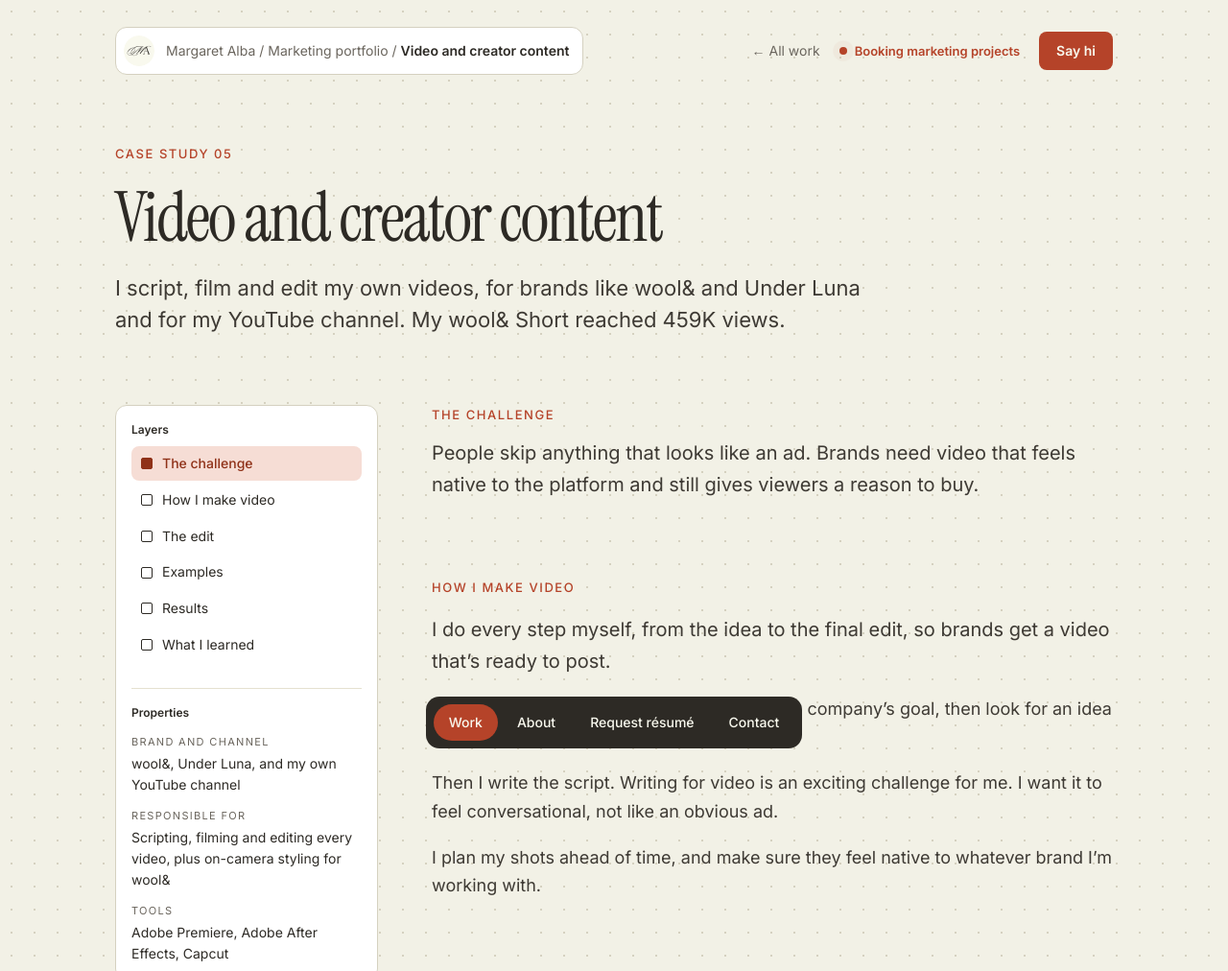
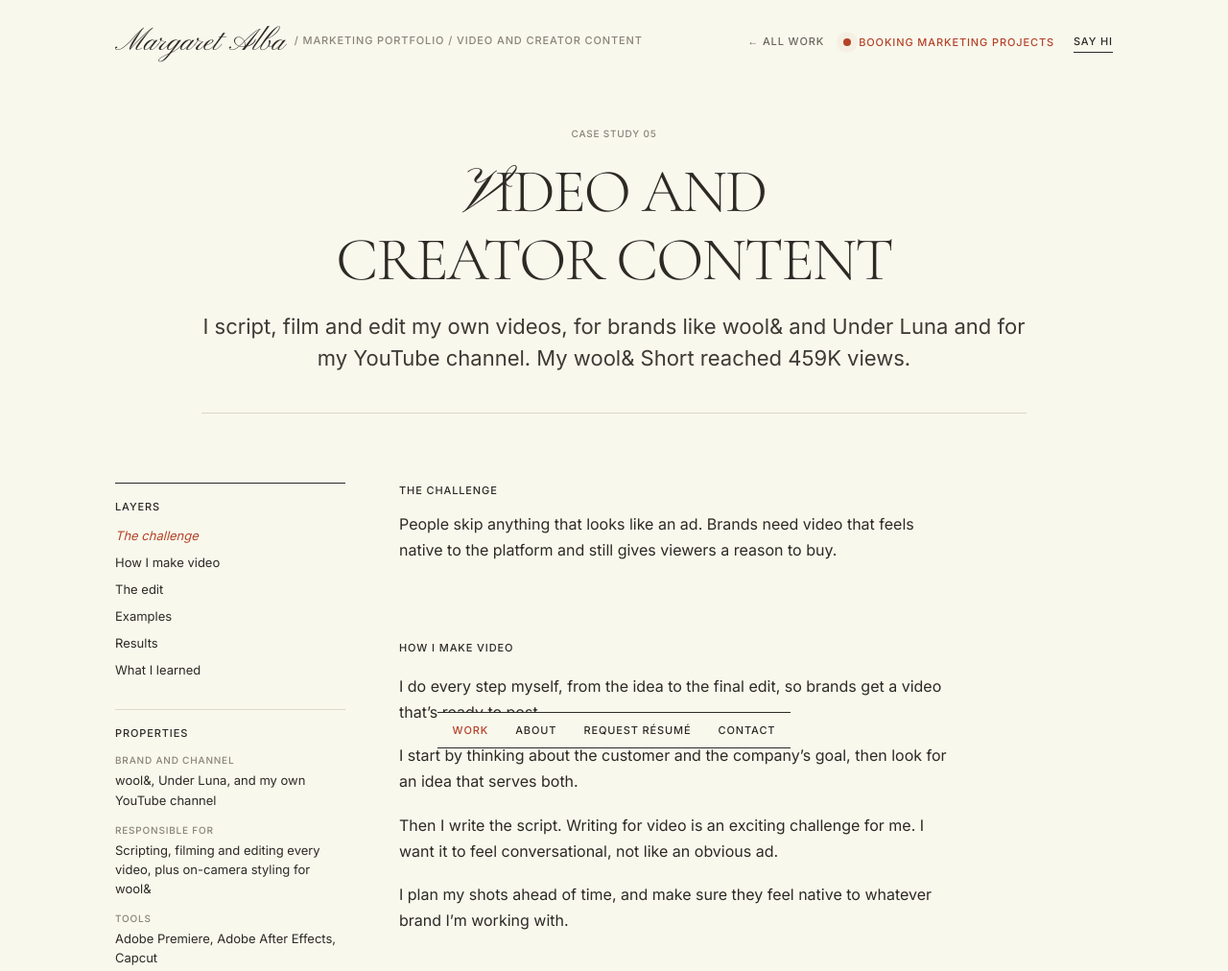
Before and after one commit to margaretalba/work, a plain HTML site: page video/index.html in a window 1280 px wide. Shown: the top 1012 px of the page at 96% size. Drawn offline with nearby package versions, Linux system fonts and the light colour scheme; a web font is replaced by a local one.

Commit message:
Restyle after garden.margaretalba.com: bookish type, pencil rules, no cards
A shared assets/garden.css layers the garden's look over every page: studio
cream and ink, IvyPresto Thin capitals with an Altesse swash initial, a Pinyon
Script wordmark, small Inter caps labels, centred title pages and pencil rules
instead of cards. The Figma cursor and hover selection stay.

Co-Authored-By: Claude Opus 5.5 <noreply@anthropic.com>
Claude-Session: https://claude.ai/code/session_01Bp2y4MwKfvAmLHEs5SbnWi

```diff
--- a/about/index.html
+++ b/about/index.html
@@ -17,7 +17,7 @@
 <meta property="og:image:height" content="630">
 <meta name="twitter:card" content="summary_large_image">
 <link rel="icon" href="/assets/img/logo.png">
-<link rel="preconnect" href="https://fonts.googleapis.com"><link href="https://fonts.googleapis.com/css2?family=Instrument+Serif:ital@0;1&amp;family=Inter:wght@400;500;600&amp;display=swap" rel="stylesheet">
+<link rel="preconnect" href="https://fonts.googleapis.com"><link href="https://fonts.googleapis.com/css2?family=Cormorant+Garamond:wght@300;400&amp;family=Inter:wght@400;500;600&amp;family=Pinyon+Script&amp;display=swap" rel="stylesheet">
 <link rel="stylesheet" href="https://use.typekit.net/haz5lhc.css">
 <style>
 
@@ -79,6 +79,7 @@ div[style*="repeat(4,1fr)"]{grid-template-columns:repeat(2,1fr)!important}
 }
 @media (prefers-reduced-motion:reduce){html{scroll-behavior:auto}}
 </style>
+<link rel="stylesheet" href="/assets/garden.css">
 </head>
 <body>
 <div class="cv" style="width:100%;color:#2D2A25;font-family:Inter,system-ui,sans-serif;font-size:16px;line-height:1.55;padding-bottom:40px">
--- /dev/null
+++ b/assets/garden.css
@@ -0,0 +1,276 @@
+/* Bookish look from garden.margaretalba.com, layered over each page's own styles.
+   Studio cream and ink, IvyPresto Thin capitals with an Altesse swash initial,
+   Inter text, small Inter caps labels and pencil rules instead of cards.
+   The Figma cursor and the hover selection stay. */
+
+:root {
+  --g-light: #F8F8ED;
+  --g-rule: #DDD8C8;
+  --g-gray: #8A8378;
+  --g-ink: #2D2A25;
+  --g-rust: #B54328;
+  --g-cocoa: #625448;
+  --g-roman: "ivypresto-display", "Cormorant Garamond", Georgia, serif;
+  --g-swash: "altesse-std-24pt", "Pinyon Script", cursive;
+  --g-script: "Pinyon Script", cursive;
+  --g-sans: Inter, "Helvetica Neue", Arial, sans-serif;
+}
+
+body,
+.cv {
+  background: var(--g-light) !important;
+  background-image: none !important;
+}
+.cv { color: var(--g-ink) !important; }
+::selection { background: #ede3c9aa; }
+
+/* Small Inter caps, for labels and links */
+.ey,
+.fl,
+.pr dt,
+.chip,
+.tb a,
+.st,
+.hv,
+.nx > span:first-child,
+.ch-t thead th,
+.ft,
+div[style*="text-transform:uppercase"] {
+  font-family: var(--g-sans) !important;
+  font-size: 11px !important;
+  font-weight: 500 !important;
+  font-style: normal !important;
+  line-height: 1.5 !important;
+  letter-spacing: .08em !important;
+  text-transform: uppercase !important;
+}
+
+/* ---- Header: script wordmark, no pill ---- */
+.wrap > div:first-child > div:first-child {
+  background: transparent !important;
+  border: 0 !important;
+  border-radius: 0 !important;
+  padding: 0 !important;
+}
+.wrap > div:first-child > div:first-child > img { display: none !important; }
+.wrap > div:first-child > div:first-child > span {
+  font-family: var(--g-sans);
+  font-size: 11px !important;
+  font-weight: 500;
+  letter-spacing: .08em;
+  text-transform: uppercase;
+  color: var(--g-gray);
+}
+.wrap > div:first-child > div:first-child > span > span { color: var(--g-gray) !important; }
+.wrap > div:first-child > div:first-child a.ma,
+.wrap > div:first-child > div:first-child b { color: var(--g-gray) !important; font-weight: 500 !important; }
+.wrap > div:first-child > div:first-child a.ma:first-child {
+  display: inline-block;
+  margin-right: 6px;
+  font-family: var(--g-script);
+  font-size: 32px;
+  font-weight: 400;
+  letter-spacing: 0;
+  line-height: 1;
+  text-transform: none;
+  color: var(--g-ink) !important;
+  vertical-align: -6px;
+}
+.wrap > div:first-child > div:first-child a.ma:hover { text-decoration: none; color: var(--g-rust) !important; }
+.wrap > div:first-child > div:last-child > a:not(.hv) {
+  font-family: var(--g-sans);
+  font-size: 11px;
+  font-weight: 500;
+  letter-spacing: .08em;
+  text-transform: uppercase;
+}
+.st { color: var(--g-rust) !important; }
+
+/* Buttons become underlined caps links, like "BOOK A SEAT" */
+.hv,
+a.hv[style] {
+  background: transparent !important;
+  color: var(--g-ink) !important;
+  border: 0 !important;
+  border-bottom: 1px solid currentColor !important;
+  border-radius: 0 !important;
+  padding: 2px 0 !important;
+}
+.hv .fl { display: none !important; }
+.hv:hover, .hv.is-on { color: var(--g-rust) !important; }
+div:has(> a.hv + a.hv) { gap: 14px 32px !important; }
+
+/* ---- Title pages: centred, IvyPresto Thin capitals, swash initial, a short rule ---- */
+h1.bd {
+  font-family: var(--g-roman) !important;
+  font-weight: 100 !important;
+  text-transform: uppercase;
+  letter-spacing: -.03em !important;
+  line-height: 1.02 !important;
+  font-size: clamp(2.4rem, 5.4vw, 4rem) !important;
+  text-wrap: balance;
+}
+h1.bd::first-letter {
+  font-family: var(--g-swash);
+  font-weight: 400;
+  letter-spacing: .02em;
+}
+.wrap > div:nth-child(2):has(> h1),
+.wrap > div:has(> h1.bd) {
+  max-width: 860px !important;
+  margin: 0 auto;
+  align-items: center;
+  text-align: center;
+  padding-bottom: 40px;
+  border-bottom: 1px solid var(--g-rule);
+}
+.wrap > div:has(> h1.bd) > p { margin-left: auto !important; margin-right: auto !important; }
+.wrap > div:has(> h1.bd) > .ey,
+.wrap > div:has(> h1.bd) > div[style*="text-transform:uppercase"] {
+  color: var(--g-gray) !important;
+  font-size: 10px !important;
+}
+.wrap > div:has(> h1.bd) > div[style*="flex-wrap:wrap;gap:20px 40px"] { justify-content: center; }
+.bub > div:last-child {
+  background: var(--g-light) !important;
+  border-radius: 0 !important;
+  border-color: var(--g-rule) !important;
+  text-align: left;
+}
+
+/* Other display type: IvyPresto, light */
+.bd {
+  font-family: var(--g-roman) !important;
+  font-weight: 300 !important;
+}
+
+/* Section labels as small caps headings */
+.ey { color: var(--g-ink) !important; }
+
+/* Body text */
+.p {
+  font-size: 16px !important;
+  line-height: 1.7 !important;
+  color: var(--g-ink) !important;
+  max-width: 36em;
+}
+.cap { color: var(--g-gray) !important; font-size: 13px !important; }
+
+/* ---- Homepage work list: no cards, pencil rules, catalogue titles ---- */
+#work { gap: 56px 48px !important; }
+.fr > div:first-child { color: var(--g-gray) !important; }
+.fr > div:nth-child(2) {
+  background: transparent !important;
+  border: 0 !important;
+  border-radius: 0 !important;
+  padding: 0 !important;
+  border-bottom: 1px solid var(--g-rule) !important;
+  padding-bottom: 24px !important;
+}
+.fr > div:nth-child(2) > div:last-child { padding: 0 !important; }
+.ph, .ph img { border-radius: 0 !important; }
+.ph > div[aria-hidden] { border: 0 !important; border-radius: 0 !important; }
+.ph > div[aria-hidden] > span {
+  background: var(--g-light) !important;
+  border: 0 !important;
+  border-radius: 0 !important;
+  font-family: var(--g-sans) !important;
+  font-size: 10px !important;
+  font-weight: 500 !important;
+  letter-spacing: .08em;
+  text-transform: uppercase;
+}
+.sel { border-radius: 0 !important; inset: 22px -6px 18px -6px !important; }
+h2.ct {
+  font-family: var(--g-roman) !important;
+  font-weight: 300 !important;
+  text-transform: uppercase;
+  letter-spacing: -.02em !important;
+  font-size: 22px !important;
+  line-height: 1.15 !important;
+  color: var(--g-ink);
+}
+.fr:hover h2.ct { color: var(--g-rust); }
+.chip {
+  border: 0 !important;
+  border-radius: 0 !important;
+  padding: 0 !important;
+  margin-right: 10px;
+  color: var(--g-rust) !important;
+}
+
+/* ---- Case study pages ---- */
+aside {
+  background: transparent !important;
+  border: 0 !important;
+  border-radius: 0 !important;
+  border-top: 1px solid var(--g-ink) !important;
+  padding: 16px 0 0 !important;
+}
+aside > div > div:first-child,
+aside div[style*="font-weight:600"] {
+  font-family: var(--g-sans) !important;
+  font-size: 11px !important;
+  font-weight: 500 !important;
+  letter-spacing: .08em;
+  text-transform: uppercase;
+}
+aside > div + div { border-top-color: var(--g-rule) !important; }
+.ly a { padding: 3px 0 !important; border-radius: 0 !important; font-size: 13px !important; }
+.ly i { display: none !important; }
+.ly a.on { background: transparent !important; color: var(--g-rust) !important; font-style: italic; font-weight: 400 !important; }
+.ly a:hover { color: var(--g-cocoa) !important; }
+.pr dt { color: var(--g-gray) !important; font-size: 10px !important; }
+.pr dd { font-size: 13px !important; }
+
+.fm {
+  background: #FBFBF4 !important;
+  border: 1px solid var(--g-rule) !important;
+  border-radius: 0 !important;
+}
+.fm img, .fm video, .fm iframe { border-radius: 0 !important; }
+.fl { color: var(--g-gray) !important; font-size: 10px !important; }
+
+.ch-t { background: transparent !important; border: 0 !important; border-radius: 0 !important; }
+.ch-t thead th { color: var(--g-gray) !important; border-bottom: 1px solid var(--g-ink) !important; }
+.ch-t th, .ch-t td { border-bottom-color: var(--g-rule) !important; }
+.steps .pn { border-radius: 0 !important; width: 6px !important; height: 6px !important; margin-top: 12px !important; }
+
+.nx { border-top: 1px solid var(--g-ink) !important; }
+.nx > span:first-child { color: var(--g-gray) !important; }
+.nx .nt { text-transform: uppercase; font-weight: 100 !important; letter-spacing: -.02em; }
+.nx:hover .nt { color: var(--g-rust) !important; }
+div[style*="border-top:1px solid #2D2A25"] { border-top-color: var(--g-ink) !important; }
+
+/* ---- Toolbar: small caps on a printed rule ---- */
+.tb {
+  background: var(--g-light) !important;
+  border-top: 1px solid var(--g-ink) !important;
+  border-bottom: 1px solid var(--g-ink) !important;
+  border-radius: 0 !important;
+  padding: 4px 6px !important;
+  gap: 8px !important;
+}
+.tb a { color: var(--g-ink) !important; padding: 6px 10px !important; border-radius: 0 !important; background: transparent !important; }
+.tb a.on { color: var(--g-rust) !important; }
+.tb a:hover { color: var(--g-cocoa) !important; background: transparent !important; }
+
+.ft, .ft a { color: var(--g-gray) !important; }
+.ft a { text-decoration: underline; text-underline-offset: 3px; }
+
+a:focus-visible { outline: 1px solid var(--g-rust) !important; outline-offset: 3px; }
+
+/* Frame names as small caps, like the garden's listing meta */
+.fr > div:first-child {
+  font-family: var(--g-sans) !important;
+  font-size: 10px !important;
+  font-weight: 500;
+  letter-spacing: .08em;
+  text-transform: uppercase;
+}
+
+@media (max-width: 700px) {
+  .wrap > div:first-child > div:first-child > span { line-height: 1.7; }
+  .wrap > div:first-child > div:first-child a.ma:first-child { display: block; margin: 6px 0 4px; vertical-align: 0; font-size: 30px; }
+  .wrap > div:has(> h1.bd) > p { font-size: 18px !important; }
+}
--- a/video/index.html
+++ b/video/index.html
@@ -17,7 +17,7 @@
 <meta property="og:image:height" content="630">
 <meta name="twitter:card" content="summary_large_image">
 <link rel="icon" href="/assets/img/logo.png">
-<link rel="preconnect" href="https://fonts.googleapis.com"><link href="https://fonts.googleapis.com/css2?family=Instrument+Serif:ital@0;1&amp;family=Inter:wght@400;500;600&amp;display=swap" rel="stylesheet">
+<link rel="preconnect" href="https://fonts.googleapis.com"><link href="https://fonts.googleapis.com/css2?family=Cormorant+Garamond:wght@300;400&amp;family=Inter:wght@400;500;600&amp;family=Pinyon+Script&amp;display=swap" rel="stylesheet">
 <link rel="stylesheet" href="https://use.typekit.net/haz5lhc.css">
 <style>
 
@@ -79,6 +79,7 @@ div[style*="repeat(4,1fr)"]{grid-template-columns:repeat(2,1fr)!important}
 }
 @media (prefers-reduced-motion:reduce){html{scroll-behavior:auto}}
 </style>
+<link rel="stylesheet" href="/assets/garden.css">
 </head>
 <body>
 <div class="cv" style="width:100%;color:#2D2A25;font-family:Inter,system-ui,sans-serif;font-size:16px;line-height:1.55;padding-bottom:40px">
```
Also changed, not shown: index.html (+2 -1 lines), ltk-adidas/index.html (+2 -1 lines), ltk-madewell/index.html (+2 -1 lines), more-to-say/index.html (+2 -1 lines), project-object/index.html (+2 -1 lines), stitch-fix-meta/index.html (+2 -1 lines), stitch-fix-promotions/index.html (+2 -1 lines).
